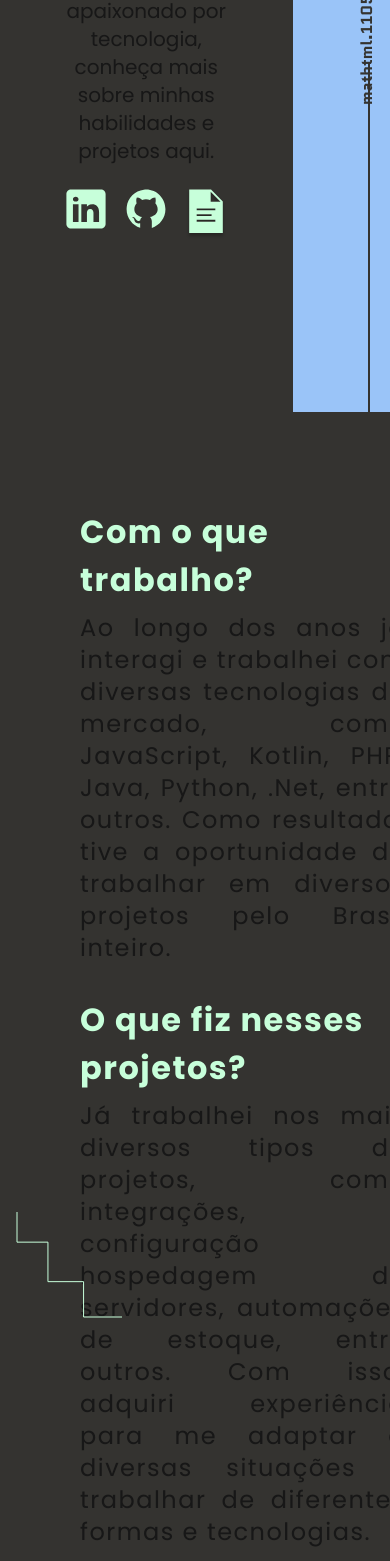
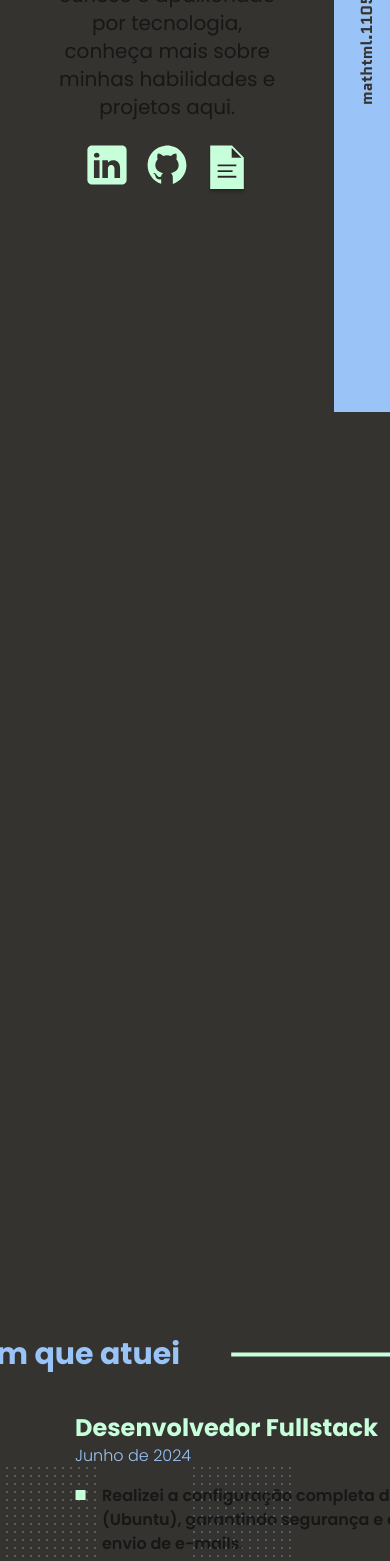
Before and after one commit to fatekkl/Portfolio-Next, a Next.js app: page / in a window 390 px wide. Shown: the part 432-1993 px from the top of the page. Built offline with nearby package versions, Linux system fonts and the light colour scheme.

Commit message:
remove texts from journey

```diff
--- a/src/app/Components/Journey/index.tsx
+++ b/src/app/Components/Journey/index.tsx
@@ -5,7 +5,7 @@ import Stair from "../Stair";
 export default function Journey() {
     return (
         <>
-            <div className="absolute z-10 ml-4 md:ml-12 mt-[50rem] -rotate-90">
+            <div className="absolute z-10 ml-4 md:ml-12 mt-[50rem] -rotate-90 max-sm:hidden">
                 <Stair />
             </div>
 
@@ -24,21 +24,21 @@ export default function Journey() {
                     <DotSquare />
                 </div>
 
-                <div className="ml-12 mt-16 w-full md:w-1/2 flex flex-col gap-8 tracking-[0.094rem]">
-                    <div className="flex flex-col gap-2">
-                        <h1 className="text-tea text-[2rem] font-bold text-start">Com o que trabalho?</h1>
-                        <p className="font-normal text-justify text-2xl max-w-full h-auto">Ao longo dos anos já interagi e trabalhei com diversas tecnologias do mercado, como JavaScript, Kotlin, PHP, Java, Python, .Net, entre outros. Como resultado, tive a oportunidade de trabalhar em diversos projetos pelo Brasil inteiro.</p>
+                <div className="md:ml-12 mt-16 max-sm:w-full md:w-1/2 flex flex-col gap-8 tracking-[0.094rem] max-sm:hidden">
+                    <div className="flex flex-col gap-2 max-sm:w-10/12">
+                        <h1 className="text-tea text-3xl font-bold">Com o que trabalho?</h1>
+                        <p className="font-normal max-sm:text-center md:text-justify max-sm:text-xl md:text-2xl h-auto">Ao longo dos anos já interagi e trabalhei com diversas tecnologias do mercado, como JavaScript, Kotlin, PHP, Java, Python, .Net, entre outros. Como resultado, tive a oportunidade de trabalhar em diversos projetos pelo Brasil inteiro.</p>
                     </div>
                     <div className="flex flex-col gap-2">
-                        <h2 className="text-tea text-[2rem] font-bold">O que fiz nesses projetos?</h2>
-                        <p className="font-normal text-justify text-2xl max-w-full h-auto">Já trabalhei nos mais diversos tipos de projetos, como integrações, configuração e hospedagem de servidores, automações de estoque, entre outros. Com isso, adquiri experiência para me adaptar a diversas situações e trabalhar de diferentes formas e tecnologias.</p>
+                        <h2 className="text-tea text-3xl font-bold">O que fiz nesses projetos?</h2>
+                        <p className="font-normal max-sm:text-center md:text-justify max-sm:text-xl md:text-2xl max-w-full h-auto">Já trabalhei nos mais diversos tipos de projetos, como integrações, configuração e hospedagem de servidores, automações de estoque, entre outros. Com isso, adquiri experiência para me adaptar a diversas situações e trabalhar de diferentes formas e tecnologias.</p>
                     </div>
                     <div className="flex flex-col gap-2">
-                        <h2 className="text-tea text-[2rem] font-bold">O que busco agora?</h2>
-                        <p className="font-normal text-justify text-2xl max-w-70 h-auto">Atualmente, estou em busca da minha primeira oportunidade de emprego em tempo integral e me preparo para ingressar no ensino superior. Paralelamente, sigo aprimorando meus conhecimentos em software escalável, estrutura de dados e UI/UX.</p>
+                        <h2 className="text-tea text-3xl font-bold">O que busco agora?</h2>
+                        <p className="font-normal max-sm:text-center md:text-justify max-sm:text-xl md:text-2xl max-w-70 h-auto">Atualmente, estou em busca da minha primeira oportunidade de emprego em tempo integral e me preparo para ingressar no ensino superior. Paralelamente, sigo aprimorando meus conhecimentos em software escalável, estrutura de dados e UI/UX.</p>
                     </div>
                 </div>
-                <img src="../../../assets/Storyset.svg" className="mr-16 max-w-full h-auto" alt="Ilustração de jornada profissional" />
+                <img src="../../../assets/Storyset.svg" className="mr-16 max-w-full h-auto max-sm:hidden" alt="Ilustração de jornada profissional" />
             </section>
         </>
     );
--- a/src/app/Components/Principal/index.tsx
+++ b/src/app/Components/Principal/index.tsx
@@ -33,7 +33,7 @@ export default function Principal() {
         </div>
 
         {/* Elementos decorativos que podem ficar ocultos em telas muito pequenas */}
-        <div className="hidden md:block absolute left-2/4 opacity-30 top-48">
+        <div className="max-sm:hidden absolute left-2/4 opacity-30 top-48">
           <DotSquare />
         </div>
         <div className="hidden md:block absolute left-[60%] opacity-30 top-1/2">
@@ -106,21 +106,21 @@ export default function Principal() {
       />
 
       {/* Seção Jordy */}
-      <section className="bg-jordy w-1/3 flex flex-col h-screen justify-end">
+      <section className="bg-jordy max-sm:w-1/6 md:w-1/3 flex flex-col h-screen justify-end">
         {/* Elementos decorativos (ocultos em telas pequenas) */}
-        <div className="hidden md:block absolute bottom-3/4 ml-14 right-1/4">
+        <div className="max-sm:hidden absolute bottom-3/4 ml-14 right-1/4">
           <DotSquare />
         </div>
-        <div className="hidden md:block absolute bottom-2/4 ml-36 left-3/4">
+        <div className="max-sm:hidden absolute bottom-2/4 ml-36 left-3/4">
           <DotSquare />
         </div>
-        <div className="hidden md:block absolute top-3/4 ml-26 right-1/4">
+        <div className="max-sm:hidden absolute top-3/4 ml-26 right-1/4">
           <DotSquare />
         </div>
 
 
 
-        <div className="flex w-full justify-end">
+        <div className="flex w-full justify-end max-sm:hidden">
           <Line />
         </div>
         <div onClick={(event) => copy(event, "text-tea")} className="text-jet font-quantico font-bold absolute top-1/2 -rotate-90 -right-20 hover: cursor-pointer transition-all duration-500 ease-in-out ">
```
